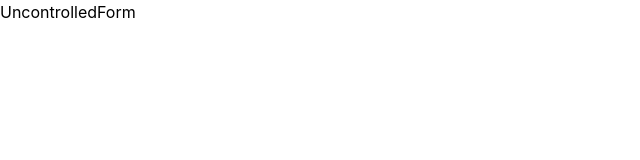
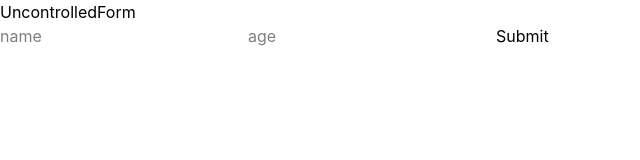
Before and after one commit to omjyotiprakash/reactconcepts, a React (Vite) app: page / in a window 1280 px wide. Shown: the top 160 px of the page, without its empty margins (0-640 px from the left). Built offline with nearby package versions, Linux system fonts and the light colour scheme; the HTML template or start-up script is replaced by a standard one.

Commit message:
Initial commit

```diff
--- a/src/topics/uncontrolledform/UncontrolledForm.jsx
+++ b/src/topics/uncontrolledform/UncontrolledForm.jsx
@@ -1,9 +1,26 @@
-import React from 'react'
+import React, { useRef } from 'react'
 
 const UncontrolledForm = () => {
+
+  const usernameRef = useRef()
+  const ageRef = useRef()
+
+  const handleForm = (e) => {
+    e.preventDefault()
+    console.log(usernameRef.current.value)
+    usernameRef.current.value=""
+    console.log(ageRef.current.value)
+    ageRef.current.value=""
+  }
+
   return (
     <div>
-      UncontrolledForm
+      <h1>UncontrolledForm</h1>
+      <form onSubmit={handleForm}>
+        <input ref={usernameRef} type="text" placeholder="name" />
+        <input ref={ageRef} type="number" placeholder="age" />
+        <button>Submit</button>
+      </form>
     </div>
   )
 }
```
